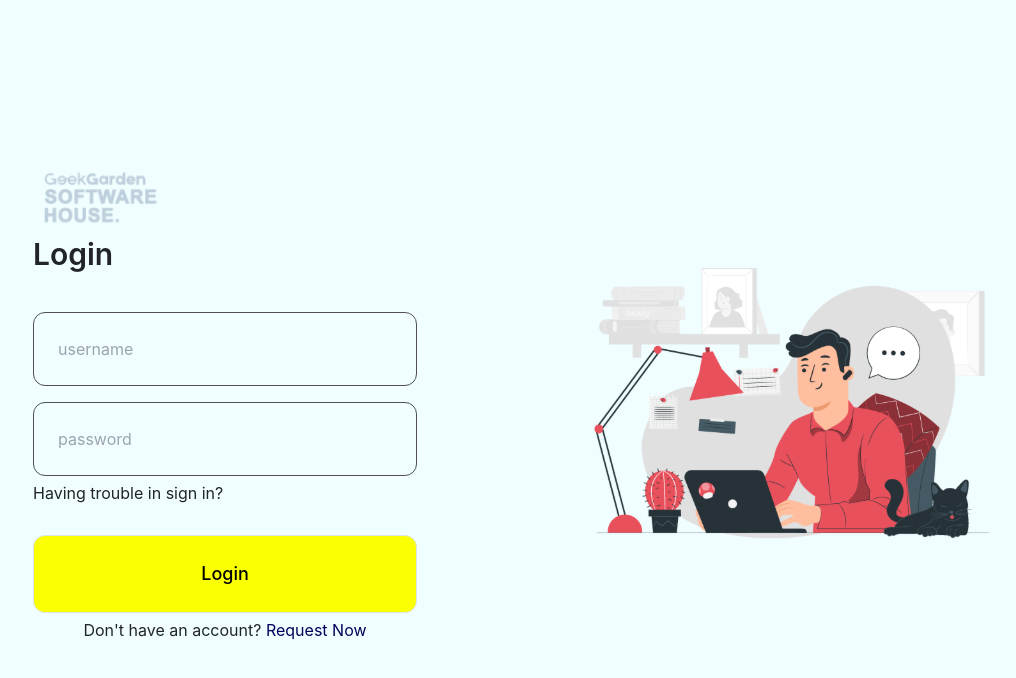
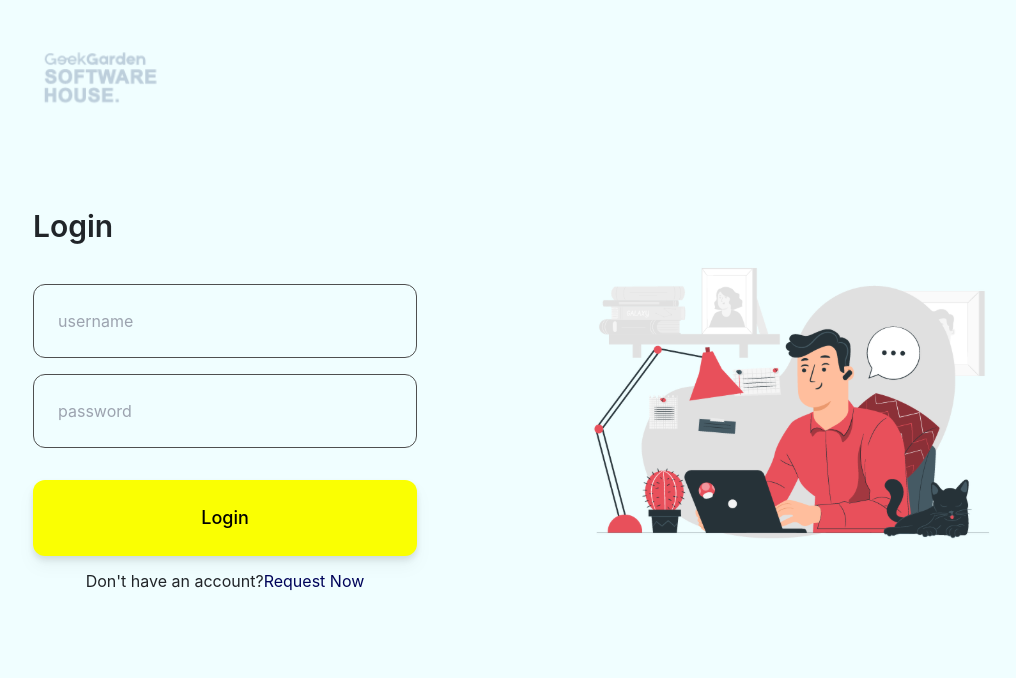
Before and after one commit to ijlalWindhi/MonitoringApp-GeekGarden, a React (Create React App) app in the folder frontend/: page /login in a window 1280 px wide. Shown: the top 678 px of the page, without its empty margins (95-1111 px from the left). Built offline with nearby package versions, Linux system fonts and the light colour scheme.

Commit message:
Resolve error handle login

```diff
--- a/frontend/public/index.html
+++ b/frontend/public/index.html
@@ -26,7 +26,7 @@
     -->
     <link rel="stylesheet" href="https://cdn.jsdelivr.net/npm/bootstrap@5.1.3/dist/css/bootstrap.min.css" integrity="sha384-1BmE4kWBq78iYhFldvKuhfTAU6auU8tT94WrHftjDbrCEXSU1oBoqyl2QvZ6jIW3" crossorigin="anonymous"/>
     <link href="https://fonts.googleapis.com/css2?family=Roboto:wght@300;400;500;700&display=swap" rel="stylesheet">
-    <title>SkuyLaundry</title>
+    <title>GeekGarden Monitoring</title>
   </head>
   <body>
     <noscript>You need to enable JavaScript to run this app.</noscript>
--- a/frontend/src/pages/Login/fragment/LoginForm.jsx
+++ b/frontend/src/pages/Login/fragment/LoginForm.jsx
@@ -1,6 +1,7 @@
 import {useState} from 'react'
 import {useForm} from 'react-hook-form'
 import loginHandler from './LoginHandler'
+import axios from 'axios'
 
 import Logo from '../../../assets/logo.svg'
 
@@ -9,22 +10,67 @@ export default function LoginForm() {
 
     const submitHandler = async (values) => {
         await loginHandler(values);
+    };
 
-        window.location.reload()
-      };
+    // const handleChange = (e) => {
+    //     setUsername({
+    //       [e.target.name]: e.target.value
+    //     })
+    // }
+
+    // const handleLogin = (e) => {
+    //     e.preventDefault()
+    //     let data = {
+    //         username: username,
+    //         password: password
+    //     }
+    //     let url = "http://localhost:3030/user/login"
+    //     axios.post(url, data)
+    //         .then(res => {
+    //         if (res.data.logged === true) {
+    //             let name = res.data.data.nama
+    //             let user = res.data.data
+    //             let token = res.data.token
+    //             let id_user = res.data.data.id_user
+    //             let id_outlet = res.data.data.id_outlet
+    //             let role = res.data.data.role
+    //             let url1 = "http://localhost:8000/transaksi/myclass/" + id_user
+    //             localStorage.setItem("name", name)
+    //             localStorage.setItem("id_user", id_user)
+    //             localStorage.setItem("user", JSON.stringify(user))
+    //             localStorage.setItem("token", token)
+    //             localStorage.setItem("role", role)
+    //             localStorage.setItem("id_outlet", id_outlet)
+    //             axios.get(url1)
+    //             .then(res => {
+    //                 this.setState({
+    //                 class: res.data.data
+    //                 })
+    //                 localStorage.setItem("class", JSON.stringify(this.state.class))
+    //             })
+    //             .catch(error => {
+    //                 console.log(error)
+    //             })
+    //             window.location = "/"
+    //         }
+    //         else {
+    //             window.alert(res.data.message)
+    //         }
+    //         })
+    // }
 
     return (
         <div>
-            <img src={Logo} alt="logo" />
+            <img src={Logo} alt="logo"  className='absolute top-10'/>
             <h1 className="font-semibold text-3xl mb-10">Login</h1>
-            <form onSubmit={handleSubmit(async (values) => {
+            <form method='POST' onSubmit={handleSubmit(async (values) => {
                 await submitHandler(values);
             })}>
                 <input
                     type="text"
                     name="username"
                     id="username"
-                    className="text-md flex-1 block w-96 border-1 border-input-100 text-input-200 rounded-xl px-6 py-4 bg-primary-100"
+                    className="text-md flex-1 block w-96 border-1 focus:border-button-100 border-input-100 text-input-200 rounded-xl px-6 py-4 bg-primary-100"
                     placeholder="username"
                     {...register("username", { required: true })}
                 />
@@ -38,13 +84,16 @@ export default function LoginForm() {
                     {...register("password", { required: true })}
                 />
                 <label className='text-red-500 block'>{errors.password?.type === 'required' && "Please fill your password"}</label>
-                <h1 className='mt-2'>Having trouble in sign in?</h1>
                 <button
                     type="submit"
-                    className="justify-center block mt-8 w-96 py-4 px-6 border border-transparent rounded-xl text-lg font-medium text-black bg-button-100 hover:bg-button-200">
+                    className="justify-center block mt-8 w-96 py-4 px-6 rounded-xl text-lg font-medium drop-shadow-lg text-black bg-button-100 hover:bg-button-200">
                     Login
                 </button>
-                <h1 className='mt-2 text-center'>Don't have an account? <a href="https://api.whatsapp.com/send?phone=6281334666364" target="_blank" rel="noopener noreferrer"><span className='text-text-200'>Request Now</span></a></h1>
+                <h1 className='mt-3 text-center'>Don't have an account?
+                    <a href="https://api.whatsapp.com/send?phone=6281334666364" target="_blank" rel="noopener noreferrer">
+                        <span className='text-text-200'>Request Now</span>
+                    </a>
+                </h1>
             </form>
         </div>
     );
--- a/frontend/src/pages/Login/fragment/LoginHandler.js
+++ b/frontend/src/pages/Login/fragment/LoginHandler.js
@@ -3,8 +3,29 @@ import {API_URL} from '../../../utils/constants'
 
 import React from 'react'
 
-export default async function LoginHandler() {
-  return (
-    <div>LoginHandler</div>
-  )
+export default async function LoginHandler(values) {
+  // const LOGIN_URL = `${API_URL}user/login`
+  const LOGIN_URL = "http://localhost:3030/user/login"
+  try{
+    await axios.post(LOGIN_URL, values)
+    .then(res => {
+      if(res.data.logged === true){
+        if(res.data.data.role === 'hrd'){
+          window.location.href = '/hrd'
+        } else if(res.data.data.role === 'manajer'){
+          window.location.href = '/manager'
+        } else if(res.data.data.role === 'karyawan'){
+          window.location.href = '/karyawan'
+        }
+      } else {
+        if(res.data.message === "Invalid Password"){
+          alert(res.data.message)
+        }else if(res.data.message === "User does not exist"){
+          alert(res.data.message)
+        }
+      }
+    })
+  } catch(err){
+    console.log(err)
+  }
 }
```
Also changed, not shown: 1 other file (tests, documents, lock files or other folders).
